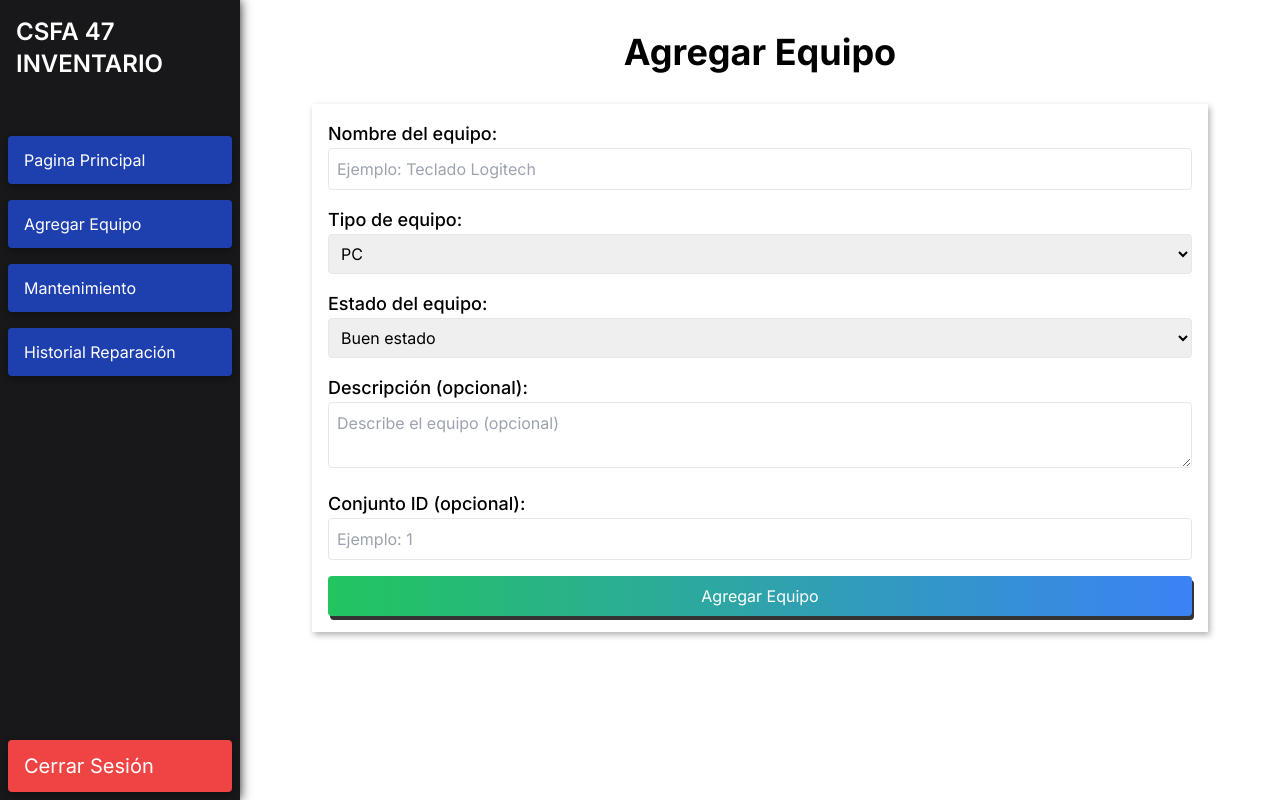
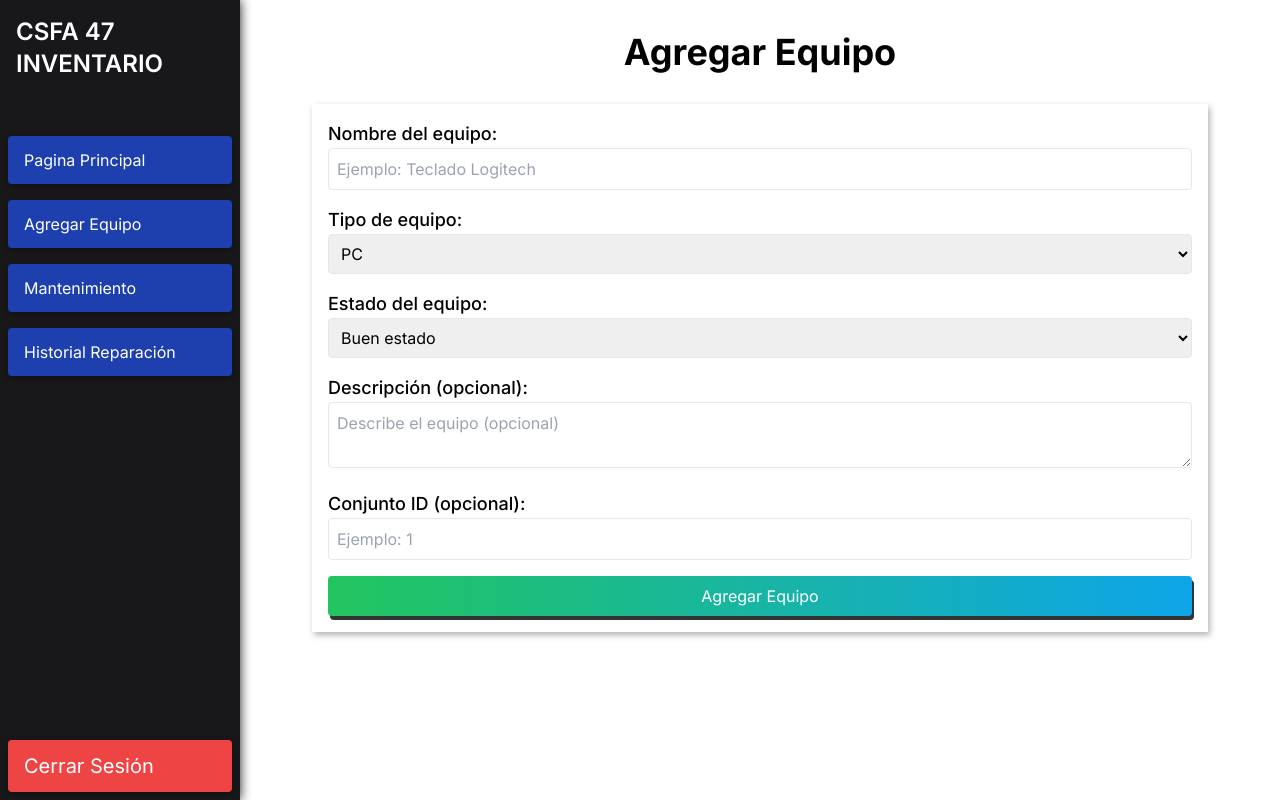
Before and after one commit to FrancGDev/csfa47-inventory, a Next.js app: page /agregarEquipo in a window 1280 px wide. Built offline with nearby package versions, Linux system fonts and the light colour scheme.

Commit message:
Update page.jsx

```diff
--- a/app/agregarEquipo/page.jsx
+++ b/app/agregarEquipo/page.jsx
@@ -156,7 +156,7 @@ const AddEquipment = () => {
                     <div className="m-4">
                         <button
                             type="submit"
-                            className="p-2 w-full bg-gradient-to-r from-green-500 to-blue-500 text-white rounded drop-shadow-[2px_4px_0px_rgba(0,0,0,0.8)] active:drop-shadow-none transition duration-200 ease-out active:translate-y-[3px]"
+                            className="p-2 w-full bg-gradient-to-r from-green-500 to-sky-500 text-white rounded drop-shadow-[2px_4px_0px_rgba(0,0,0,0.8)] active:drop-shadow-none transition duration-200 ease-out active:translate-y-[3px]"
                         >
                             Agregar Equipo
                         </button>
```
